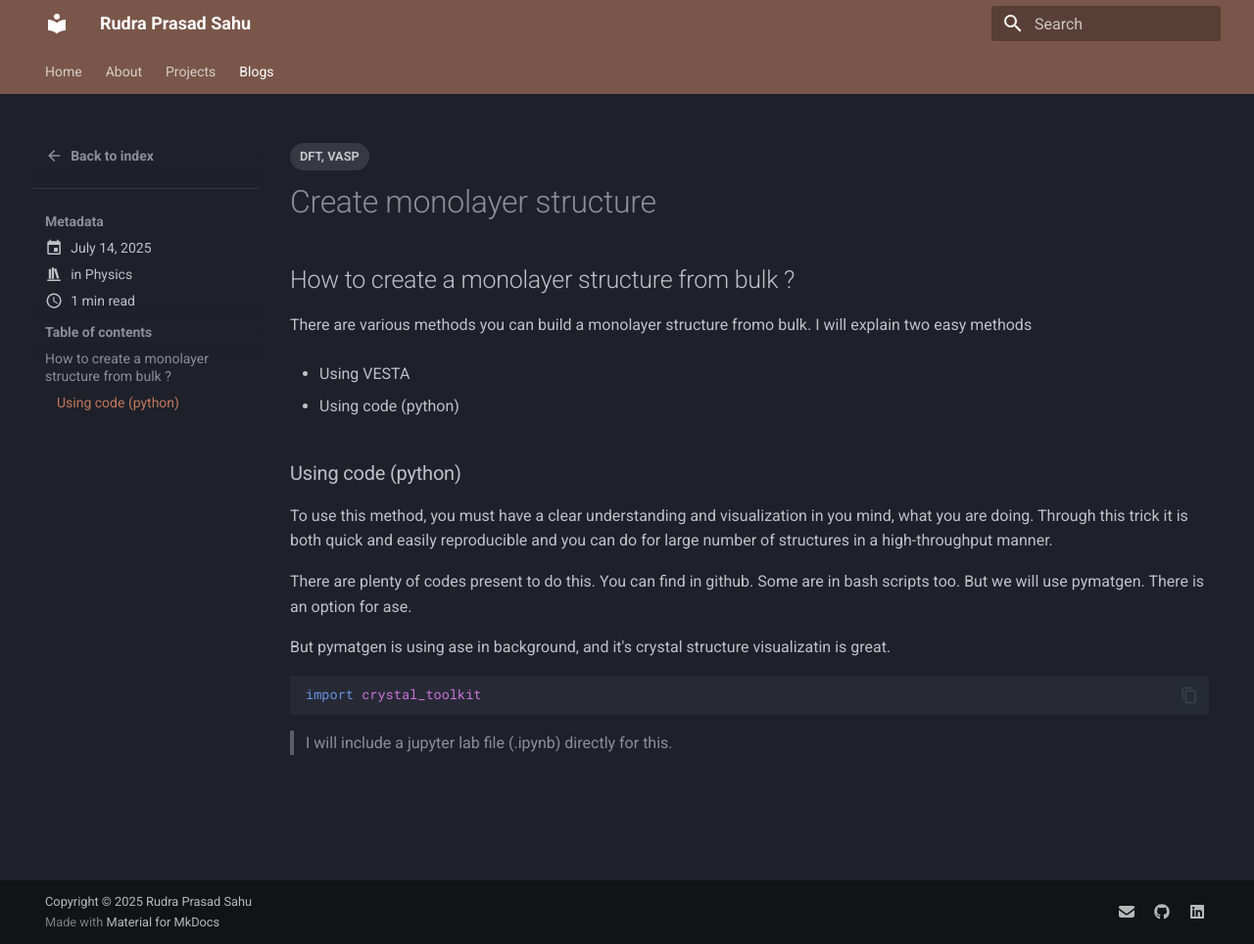
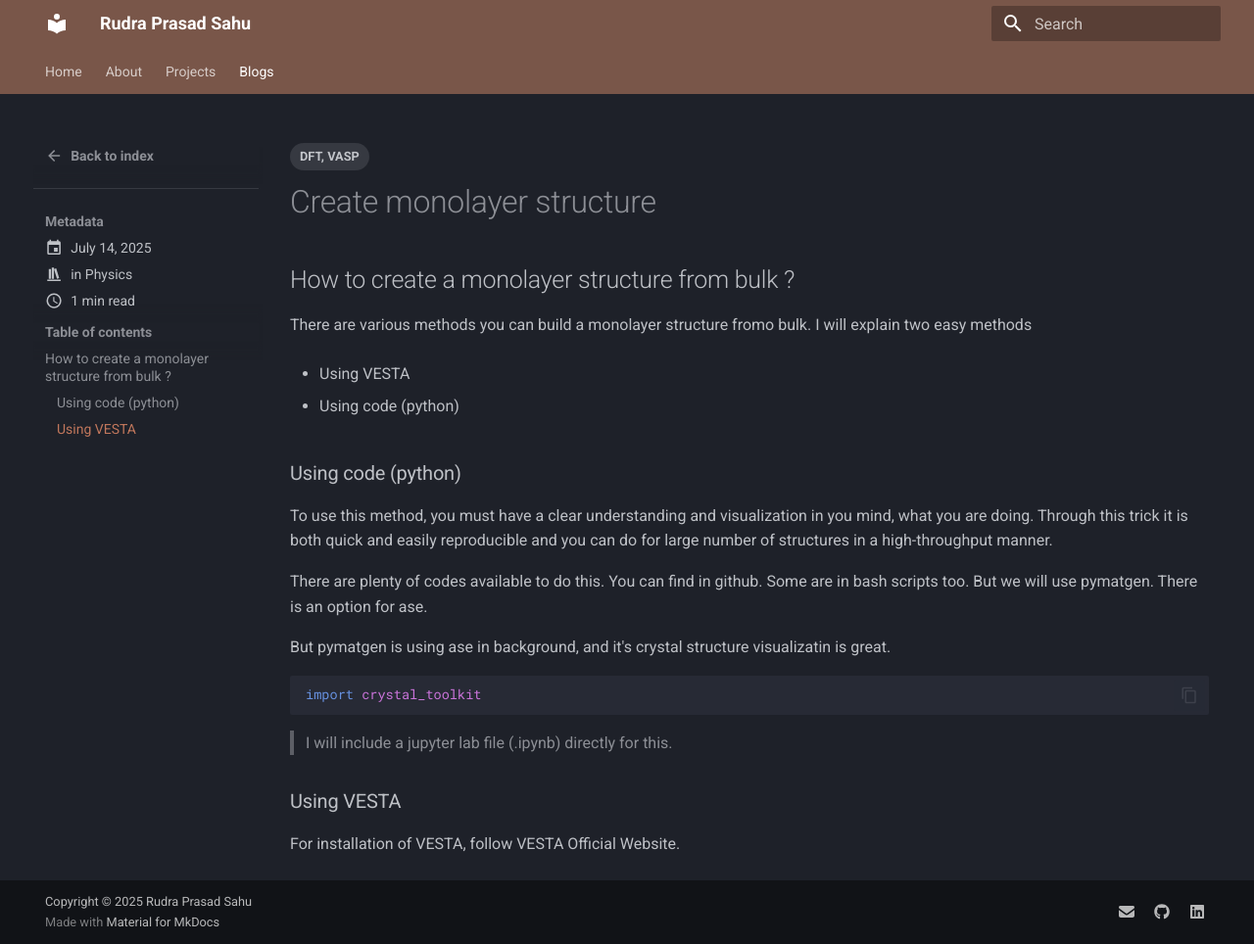
Before and after one commit to rudraprsd/rudraprsd.github.io, an MkDocs documentation site: the page built from docs/blog/posts/create_monolayer_structure.md, in a window 1280 px wide and 964 px high. Shown: the whole window at 98% size. Built offline with MkDocs 1.6.1 and Material for MkDocs 9.7.7, drawn with Linux system fonts in a browser that asks for light colours.

Commit message:
grammar correction

```diff
--- a/docs/blog/posts/create_monolayer_structure.md
+++ b/docs/blog/posts/create_monolayer_structure.md
@@ -19,7 +19,7 @@ There are various methods you can build a monolayer structure fromo bulk. I will
 To use this method, you must have a clear understanding and visualization in you mind, what you are doing.
 Through this trick it is both quick and easily reproducible and you can do for large number of structures in a high-throughput manner.
 
-There are plenty of codes present to do this. You can find in github. Some are in bash scripts too. But we will use pymatgen. There is an
+There are plenty of codes available to do this. You can find in github. Some are in bash scripts too. But we will use pymatgen. There is an
 option for ase.
 
 But pymatgen is using ase in background, and it's crystal structure visualizatin is great.
@@ -30,3 +30,8 @@ import crystal_toolkit
 > I will include a jupyter lab file (.ipynb) directly for this.
 
 <!-- using mkdocs-jupyter  -->
+
+
+### Using VESTA
+
+For installation of VESTA, follow VESTA Official Website.
```
